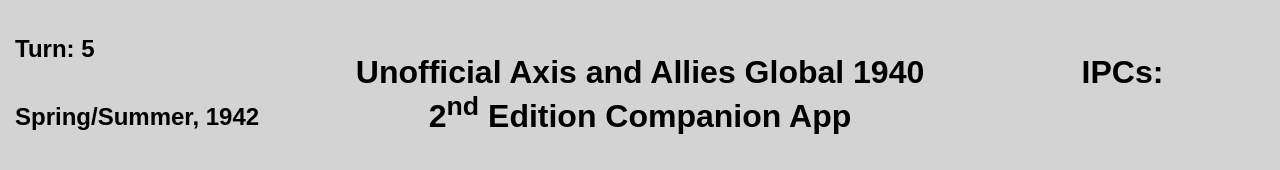
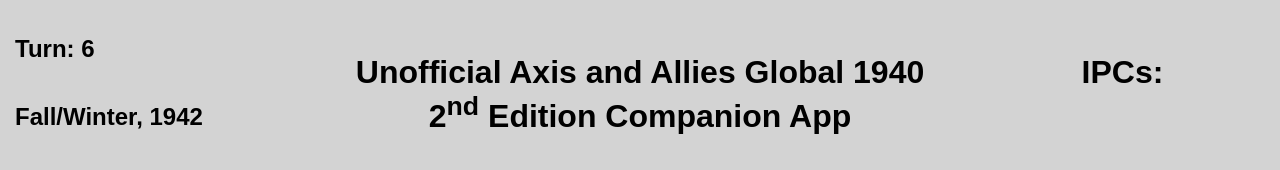
Before and after one commit to KohlsJW3656/axisandalliesclient, a React (Create React App) app: page / in a window 1280 px wide. Shown: the top 170 px of the page. Built offline with nearby package versions, Linux system fonts and the light colour scheme; no server answers.

Commit message:
Turn update

```diff
--- a/src/App.js
+++ b/src/App.js
@@ -11,9 +11,9 @@
 function App() {
   const dispatch = useDispatch();
   const seasons = ["Spring/Summer, ", "Fall/Winter, "];
-  const [turn, setTurn] = useState(5);
+  const [turn, setTurn] = useState(6);
   const [year, setYear] = useState(1942);
-  const [seasonYear, setSeasonYear] = useState(seasons[0] + year);
+  const [seasonYear, setSeasonYear] = useState(seasons[1] + year);
   const [i, setI] = useState(0);
 
   const countrySrc = ["germany", "sovietunion", "japan", "usa", "china", "ukeurope", "ukpacific", "italy", "anzac", "france"];
```
